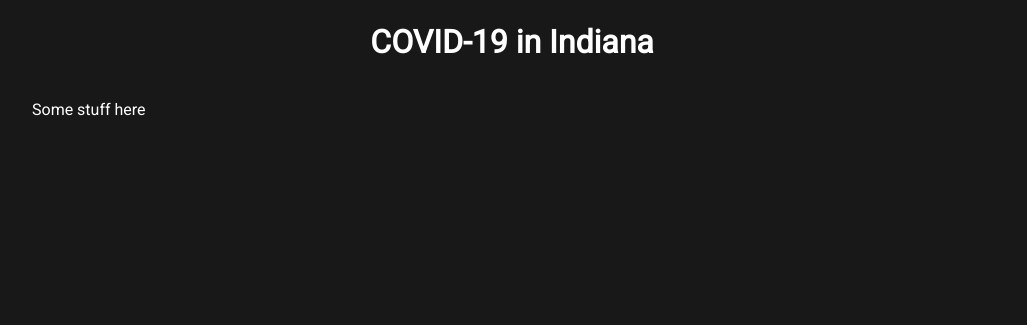
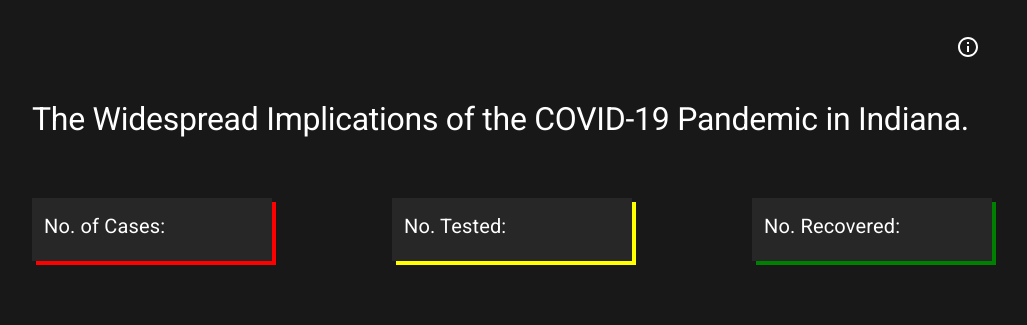
Before and after one commit to nleroy917/indcovid, a Gatsby site in the folder web/site/: page / in a window 1280 px wide. Shown: the whole page, without its empty margins (128-1155 px from the left). Built offline with nearby package versions, Linux system fonts and the light colour scheme; Gatsby itself is replaced by a stand-in of ours; no server answers.

Commit message:
work on landing

```diff
--- a/web/site/gatsby-config.js
+++ b/web/site/gatsby-config.js
@@ -1,10 +1,8 @@
 module.exports = {
   siteMetadata: {
-    title: `Gatsby Minimalist Starter`,
-    description: `This starter is for more advanced Gatsby developers who desire less initial boilerplate code than the
-    default starter currently provides. Added is a checklist of design decisions to make at the outset of the
-    project!`,
-    author: `Michael S Caveney`,
+    title: `Indiana Covid`,
+    description: `In this research, we take the time to analyze and invstigate how people from under-privileged communities are disproportionately affected by the COVID-19 pandemic.`,
+    author: `Nathan LeRoy`,
   },
   plugins: [
     `gatsby-plugin-react-helmet`,
--- a/web/site/package.json
+++ b/web/site/package.json
@@ -7,6 +7,9 @@
   "dependencies": {
     "@emotion/core": "^10.0.22",
     "@emotion/styled": "^10.0.23",
+    "@material-ui/core": "^4.11.0",
+    "@material-ui/icons": "^4.9.1",
+    "axios": "^0.19.2",
     "gatsby": "^2.17.11",
     "gatsby-image": "^2.2.31",
     "gatsby-plugin-manifest": "^2.2.27",
@@ -19,6 +22,7 @@
     "gatsby-transformer-sharp": "^2.3.3",
     "prop-types": "^15.7.2",
     "react": "^16.11.0",
+    "react-device-detect": "^1.13.1",
     "react-dom": "^16.11.0",
     "react-helmet": "^5.2.1",
     "styled-components": "^5.1.1"
--- a/web/site/src/components/header.js
+++ b/web/site/src/components/header.js
@@ -1,7 +1,13 @@
-import { Link } from "gatsby"
 import PropTypes from "prop-types"
 import React from "react"
 import styled from 'styled-components';
+import { Link } from 'gatsby';
+
+import {
+  IconButton,
+  Grid
+} from '@material-ui/core';
+import InfoOutlinedIcon from '@material-ui/icons/InfoOutlined';
 
 const HeaderWrapper = styled.header`
   min-height: 100px;
@@ -17,9 +23,25 @@ const Header = ({ siteTitle }) => (
         padding: `1.45rem 1.0875rem`,
       }}
     >
-      <h1 style={{ margin: 0, textAlign: "center" }}>
-        COVID-19 in Indiana
-      </h1>
+    <Grid container
+      direction="row"
+      alignItems="center"
+      justify="flex-end"
+      style={{width: '100%'}}
+    >
+      <Grid item>
+      <Link to="/about">
+        <IconButton
+         href="/about"
+        >
+          <InfoOutlinedIcon
+            style={{fill: 'white'}}
+          />
+        </IconButton>
+        </Link>
+      </Grid>
+    </Grid>
+
     </div>
   </HeaderWrapper>
 )
--- /dev/null
+++ b/web/site/src/components/infocard.js
@@ -0,0 +1,48 @@
+import React from "react";
+import styled from 'styled-components';
+
+import {
+    Paper,
+    Typography
+} from '@material-ui/core';
+
+const Wrapper = styled(Paper)`
+    padding: 12px;
+    height: 100%;
+    width: 100%;
+    background-color: #272727 !important;
+    color: inherit !important;
+    box-shadow: ${props => props.color} 4px 4px !important;
+`
+
+const InfoTitle = styled(Typography)`
+
+`
+
+const InfoData = styled(Typography)`
+
+`
+
+const InfoCard = ( { children, color, title, data }) => {
+    return(
+        <>
+          <Wrapper
+            color={color}
+            square={true}
+            elevation={10}
+          >
+          <InfoTitle variant="h6"
+            gutterBottom
+          >
+            {title}
+          </InfoTitle>
+          <InfoData variant="h4" style={{textAlign: 'center'}}>
+            {data}
+          </InfoData>
+            {children}
+          </Wrapper>
+        </>
+    )
+}
+
+export default InfoCard;
--- /dev/null
+++ b/web/site/src/components/landing.js
@@ -0,0 +1,98 @@
+import React, {useState, useEffect} from "react";
+import styled from 'styled-components';
+import {
+    isMobile
+} from 'react-device-detect';
+import axios from 'axios';
+
+import {
+    Typography,
+    Grid
+} from '@material-ui/core';
+
+import InfoCard from '../components/infocard'
+
+const COVID_19_API_NOW = 'https://covidtracking.com/api/v1/states/in/current.json'
+const COVID_19_API_HISTORIC = 'https://covidtracking.com/api/v1/states/in/daily.json'
+
+const Wrapper = styled.div`
+    height: 70vh;
+`
+
+const LandingTitle = styled(Typography)`
+    font-weight: 400 !important;
+    font-size: 2rem !important;
+
+`
+
+const Landing = () => {
+
+    const [covidNow, setCovidNow] = useState([])
+    const [covidHistoric, setCovidHistoric] = useState([])
+
+    const fetchCovid = async () => {
+
+        let res1 = await axios.get(COVID_19_API_NOW)
+        let res2 = await axios.get(COVID_19_API_HISTORIC)
+        if(res1.status === 200) {
+            let data = await res1.data
+            setCovidNow(data)
+        }
+        if(res2 === 200) {
+            let data = await res2.data
+            setCovidHistoric(data)
+        }
+    }
+
+    useEffect(() => {
+        fetchCovid()
+    }, [])
+
+    return(
+        <>
+        <Wrapper>
+          <LandingTitle variant="h2"
+            gutterBottom
+          >
+            The Widespread Implications of the COVID-19 Pandemic in Indiana.
+          </LandingTitle>
+          <Grid container
+            direction="row"
+            alignItems="center"
+            justify="space-between"
+            spacing={3}
+            style={{width: '100%', height: '33%', textAlign: isMobile ? 'center' : ''}}
+          >
+          <Grid item lg={3} xs={10}>
+          <InfoCard
+            color="red"
+            title="No. of Cases:"
+            data={covidNow.positive}
+          >
+          </InfoCard>
+          </Grid>
+          <Grid item lg={3} xs={10}>
+          <InfoCard
+            color="yellow"
+            title="No. Tested:"
+            data={covidNow.total}
+          >
+          </InfoCard>
+          </Grid>
+          <Grid item lg={3} xs={10}
+          >
+            <InfoCard
+              color="green"
+              title="No. Recovered:"
+              data={covidNow.recovered}
+            >
+             </InfoCard>
+          </Grid>
+          </Grid>
+        </Wrapper>
+        </>
+    )
+
+}
+
+export default Landing;
--- a/web/site/src/components/seo.js
+++ b/web/site/src/components/seo.js
@@ -33,7 +33,7 @@ function SEO({ description, lang, meta, title }) {
         lang,
       }}
       title={title}
-      titleTemplate={`%s | ${site.siteMetadata.title}`}
+      titleTemplate={`${site.siteMetadata.title}`}
       meta={[
         {
           name: `description`,
--- a/web/site/src/pages/404.js
+++ b/web/site/src/pages/404.js
@@ -10,8 +10,6 @@ const NotFoundPage = () => (
     <SEO title="404: Not found" />
     <Placeholder>
       <p>404: I don't know where that resource is...</p>
-      <img src={vince} alt="Vince from Pulp Fiction looking around"></img>
-      <p>...but it ain't here, chief.</p>
     </Placeholder>
   </Layout>
 )
--- a/web/site/src/pages/index.js
+++ b/web/site/src/pages/index.js
@@ -2,12 +2,14 @@ import React from "react"
 
 import Layout from "../components/layout"
 import SEO from "../components/seo"
+import Landing from '../components/landing'
 
 const IndexPage = () => (
   <Layout>
     <SEO title="Home" />
-    Some stuff here
+    <Landing
 
+    />
   </Layout>
 )
 
```
Also changed, not shown: 1 other file.
